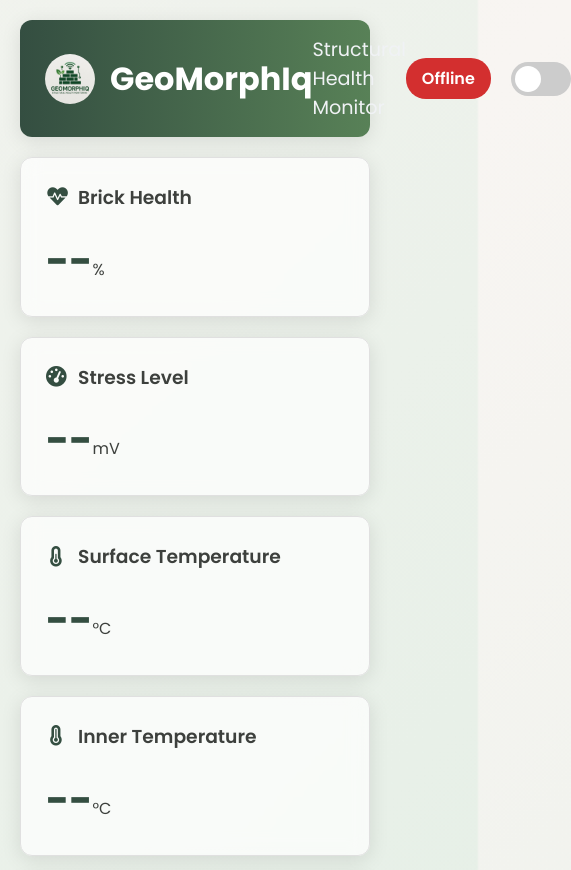
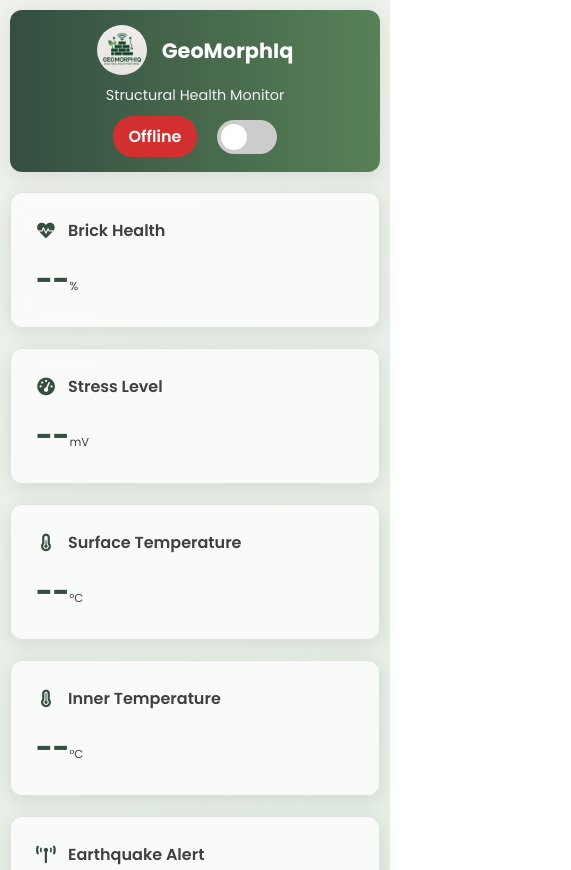
Before and after one commit to GeoMorphIQ/sensor-dashboard, a plain HTML site: page index.html in a window 390 px wide. Shown: the top 870 px of the page, 571 px wide, since content can reach past the window. Drawn offline with nearby package versions, Linux system fonts and the light colour scheme; no server answers.

Commit message:
Update index.html

```diff
--- a/index.html
+++ b/index.html
@@ -1,7 +1,6 @@
 <!DOCTYPE html>
 <html lang="en">
 <head>
-    <head>
     <meta charset="UTF-8">
     <meta name="viewport" content="width=device-width, initial-scale=1.0">
     <title>GeoMorphIq - Structural Health Monitor</title>
@@ -41,6 +40,7 @@
             --success-color: #a7c957;
         }
 
+        /* --- Animations (Unchanged) --- */
         @keyframes background-pan {
             0% { background-position: 0% 50%; }
             50% { background-position: 100% 50%; }
@@ -74,7 +74,7 @@
             100% { box-shadow: 0 0 0 0 rgba(249, 171, 0, 0); }
         }
 
-
+        /* --- Body and Container (Unchanged) --- */
         body {
             font-family: 'Poppins', sans-serif;
             background-color: var(--bg-color);
@@ -85,6 +85,9 @@
             background: linear-gradient(-45deg, var(--bg-color), #dbece0, var(--bg-color), #e3eedb);
             background-size: 400% 400%;
             animation: background-pan 15s ease infinite;
+            /* Added min-height to ensure it fills viewport */
+            min-height: 100vh;
+            box-sizing: border-box; /* Ensures padding doesn't add to width */
         }
 
         body.dark-mode {
@@ -98,15 +101,18 @@
             margin: auto;
         }
 
+        /* --- MODIFIED: Header is now responsive --- */
         header {
             display: flex;
-            justify-content: space-between;
+            /* flex-wrap: wrap; <-- MODIFIED to wrap items */
+            justify-content: space-between; /* MODIFIED for better wrapping behavior */
             align-items: center;
             margin-bottom: 20px;
             padding: 15px 25px;
             background: linear-gradient(90deg, var(--heading-color) 0%, #588157 100%);
             border-radius: 12px;
             box-shadow: 0 4px 20px var(--shadow-color);
+            gap: 15px; /* Adds space when items wrap */
         }
 
         .logo-container {
@@ -126,16 +132,20 @@
             color: #ffffff;
             font-weight: 700;
             margin: 0;
+            font-size: 1.8em; /* Base size */
         }
 
         header h2 {
             color: #f0f2f5;
             font-weight: 400;
-            font-size: 1.2em;
+            font-size: 1.2em; /* Base size */
             margin: 0;
+            /* Added for wrapping */
+            text-align: center;
+            flex-grow: 1; /* Allows it to take space */
         }
 
-        /* --- NEW: CSS for the status indicator --- */
+        /* --- Header Controls (Unchanged) --- */
         .header-controls {
             display: flex;
             align-items: center;
@@ -147,14 +157,8 @@
             border-radius: 20px;
             color: #fff;
         }
-        .status-indicator.online {
-            background-color: #2e7d32; /* Green */
-        }
-        .status-indicator.offline {
-            background-color: #d32f2f; /* Red */
-        }
-        /* --- End of new CSS --- */
-
+        .status-indicator.online { background-color: #2e7d32; }
+        .status-indicator.offline { background-color: #d32f2f; }
         .theme-switch-wrapper { display: flex; align-items: center; }
         .theme-switch { display: inline-block; height: 34px; position: relative; width: 60px; }
         .theme-switch input { display:none; }
@@ -165,12 +169,16 @@
         .slider.round { border-radius: 34px; }
         .slider.round:before { border-radius: 50%; }
 
+        /* --- MODIFIED: Converted from Grid to Flexbox --- */
         .main-grid {
-            display: grid;
-            grid-template-columns: repeat(auto-fit, minmax(250px, 1fr));
+            /* display: grid; */
+            /* grid-template-columns: repeat(auto-fit, minmax(250px, 1fr)); */
+            display: flex;     /* NEW: Using Flexbox as requested */
+            flex-wrap: wrap;   /* NEW: Allowing items to wrap to new lines */
             gap: 20px;
         }
 
+        /* --- Card and Container Base Styles (Unchanged) --- */
         .card, .chart-container, .log-container {
             background: var(--card-bg-color);
             padding: 25px;
@@ -181,7 +189,9 @@
             backdrop-filter: blur(10px);
             opacity: 0;
             animation: fadeIn 0.5s ease-out forwards;
+            box-sizing: border-box; /* Ensures padding doesn't break layout */
         }
+        /* Fade-in animations (Unchanged) */
         .card:nth-child(2) { animation-delay: 0.05s; }
         .card:nth-child(3) { animation-delay: 0.1s; }
         .card:nth-child(4) { animation-delay: 0.15s; }
@@ -190,7 +200,6 @@
         .chart-container:nth-of-type(1) { animation-delay: 0.3s; }
         .chart-container:nth-of-type(2) { animation-delay: 0.35s; }
         .log-container { animation-delay: 0.4s; }
-
 
         .card:hover {
             transform: translateY(-5px);
@@ -202,6 +211,7 @@
             font-weight: 600;
             display: flex;
             align-items: center;
+            word-break: break-word; /* Prevents long titles from overflowing */
         }
         .card h3 i, .chart-container h3 i, .log-container h3 i {
             margin-right: 12px;
@@ -225,14 +235,21 @@
             color: var(--success-color);
         }
 
-
         .alert { background-color: var(--alert-bg); border-left: 5px solid var(--alert-border); }
         .warning { background-color: var(--warning-bg); border-left: 5px solid var(--warning-border); }
 
         .alert p, .warning p { font-size: 2em; }
 
+        /* --- MODIFIED: Sizing for Flexbox children --- */
+        .card {
+            flex-grow: 1;     /* NEW: Allows cards to grow and fill space */
+            flex-basis: 250px;  /* NEW: Sets a base width, similar to minmax() */
+            min-width: 250px; /* NEW: Prevents cards from getting too small */
+        }
+
         .chart-container {
-            grid-column: 1 / -1;
+            /* grid-column: 1 / -1; <-- REMOVED: Grid-specific */
+            flex-basis: 100%; /* NEW: Makes chart span full width */
             overflow-x: auto;
             position: relative;
             height: 400px;
@@ -243,11 +260,13 @@
         }
 
         .log-container {
-            grid-column: 1 / -1;
+            /* grid-column: 1 / -1; <-- REMOVED: Grid-specific */
+            flex-basis: 100%; /* NEW: Makes log span full width */
             overflow-x: auto;
             position: relative;
         }
 
+        /* --- Log Box (Unchanged) --- */
         .log-container h3 { margin-top: 0; }
         #log-box {
             height: 200px;
@@ -263,6 +282,70 @@
         }
         .log-entry:last-child { border-bottom: none; }
         .log-entry .timestamp { color: #888; font-size: 0.9em; margin-right: 10px; }
+
+
+        /* --- NEW: Responsive Media Queries --- */
+        @media (max-width: 768px) {
+            body {
+                padding: 10px; /* Reduce padding on mobile */
+            }
+
+            header {
+                flex-direction: column; /* Stack header items vertically */
+                gap: 10px;
+                text-align: center;
+                padding: 15px;
+            }
+
+            .logo-container {
+                justify-content: center; /* Center logo+title */
+            }
+
+            header h1 {
+                font-size: 1.5em; /* Reduce header font */
+            }
+
+            header h2 {
+                font-size: 1em; /* Reduce subtitle font */
+            }
+
+            .header-controls {
+                justify-content: center; /* Center the status+switch */
+            }
+
+            /* This was the main cause of "scrumbling" */
+            .card p {
+                font-size: 2em; /* Reduce the big number font */
+            }
+            .alert p, .warning p {
+                font-size: 1.5em; /* Reduce alert fonts */
+            }
+
+            .chart-container {
+                height: 300px; /* Reduce chart height on mobile */
+            }
+        }
+
+        @media (max-width: 480px) {
+             header h1 {
+                font-size: 1.3em;
+            }
+            header h2 {
+                font-size: 0.9em;
+            }
+
+            /* Further font reduction for small phones */
+            .card p {
+                font-size: 1.8em;
+            }
+            .alert p, .warning p {
+                font-size: 1.3em;
+            }
+
+            .card h3 {
+                font-size: 1em; /* Reduce card titles */
+            }
+        }
     </style>
 </head>
 <body>
@@ -335,6 +418,8 @@
 </div>
 
 <script>
+    // --- ALL JAVASCRIPT IS UNCHANGED ---
+
     const API_URL = 'https://my-brick-project.onrender.com/api/data';
     const MAX_CHART_POINTS = 20;
 
@@ -386,7 +471,7 @@
         chart.update();
     };
 
-    // --- MODIFIED: Entire fetchData function ---
+    // --- fetchData function is unchanged ---
     async function fetchData() {
         try {
             const response = await fetch(API_URL);
```
